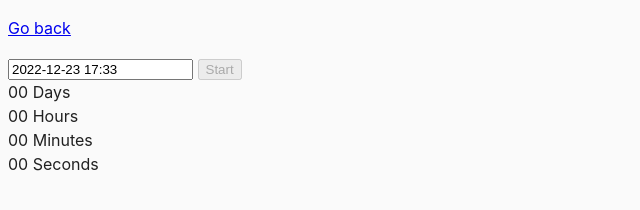
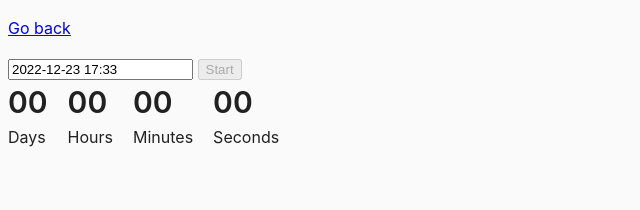
Before and after one commit to Mulyarchuk/goit-js-hw-09, a website built with Parcel: page src/02-timer.html in a window 1280 px wide. Shown: the whole page, without its empty margins (0-640 px from the left). Built offline with nearby package versions, Linux system fonts and the light colour scheme.

Commit message:
Update common.css
ll

```diff
--- a/src/css/common.css
+++ b/src/css/common.css
@@ -16,3 +16,17 @@ img {
   display: block;
   max-width: 100%;
 }
+.timer {
+  display: flex;
+}
+.field {
+  display: flex;
+  flex-direction: column;
+  align-items: left;
+  margin-right: 20px;
+
+}
+.value {
+  font-size: 30px;
+  font-weight: 600;
+}
```
